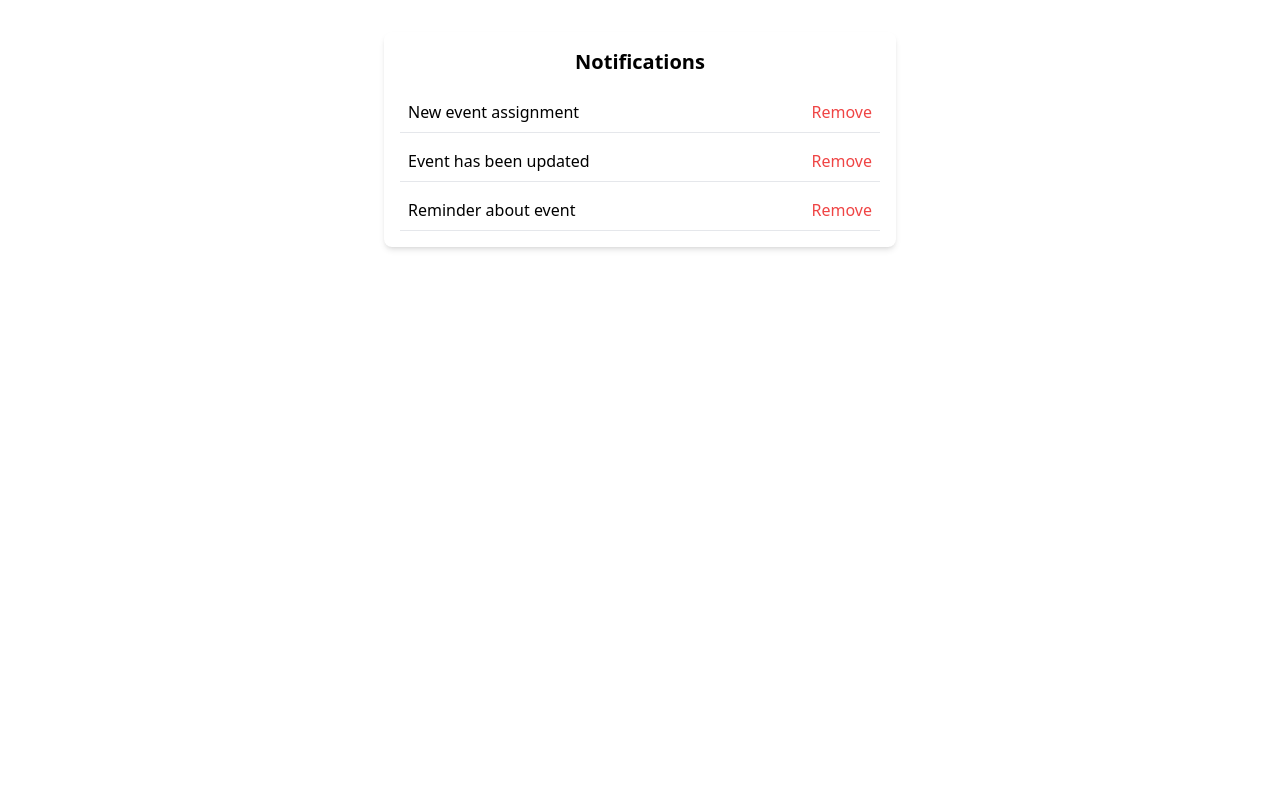
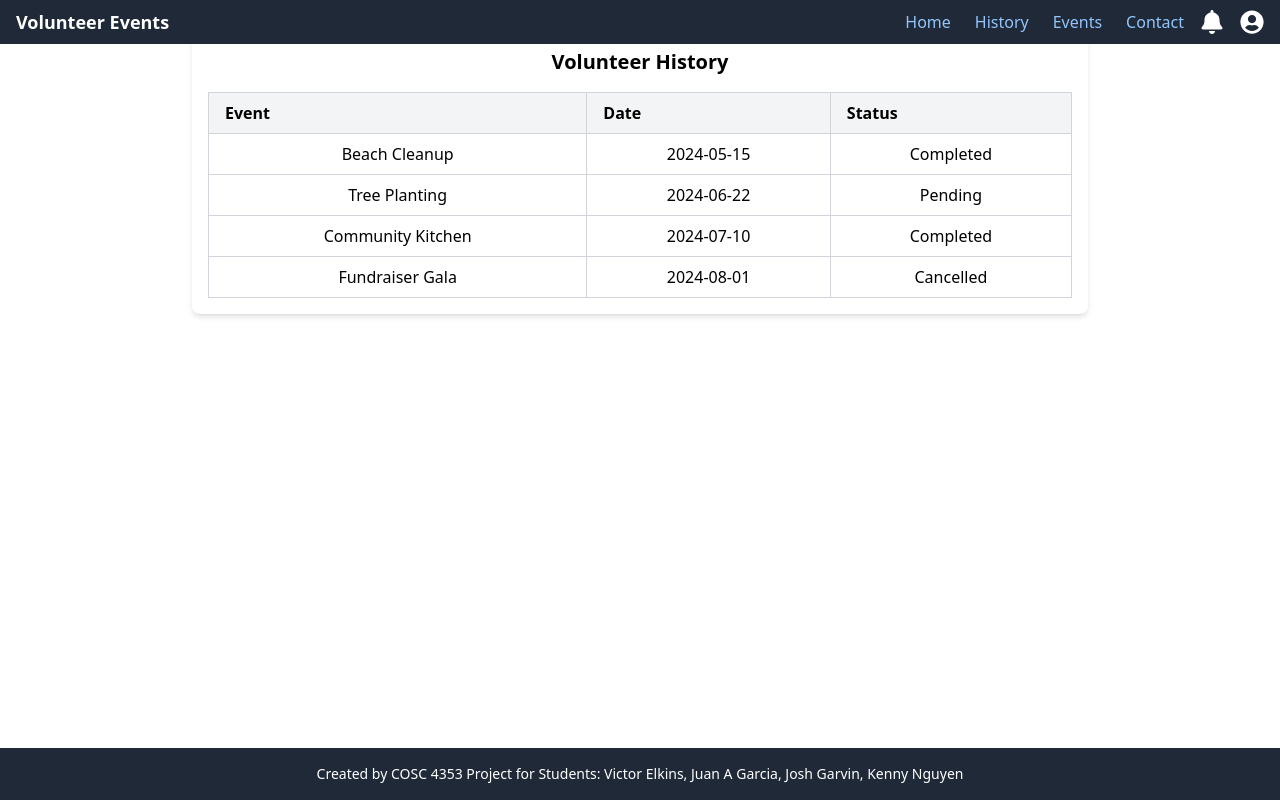
Before and after one commit to Victor-Elkins/Volunteer-Site-Project, a React (Vite) app in the folder frontend/: page /History in a window 1280 px wide. Built offline with nearby package versions, Linux system fonts and the light colour scheme.

Commit message:
Add Components

```diff
--- a/frontend/src/App.tsx
+++ b/frontend/src/App.tsx
@@ -3,6 +3,7 @@ import { Routes, Route, Navigate } from 'react-router-dom'
 import Home from './Home/Home'
 import Notify from './Notify/Notify'
 import History from './History/History'
+
 import './App.css'
 
 const App: React.FC = () => {
--- /dev/null
+++ b/frontend/src/Components/Footer.tsx
@@ -0,0 +1,12 @@
+// src/components/Footer.js
+import React from 'react';
+
+const Footer = () => {
+  return (
+    <footer className="bg-gray-800 text-white py-4 text-center fixed bottom-0 left-0 w-full">
+      <p className="text-sm">Created by COSC 4353 Project for Students: Victor Elkins, Juan A Garcia, Josh Garvin, Kenny Nguyen</p>
+    </footer>
+  );
+};
+
+export default Footer;
--- /dev/null
+++ b/frontend/src/Components/Header.tsx
@@ -0,0 +1,57 @@
+// src/components/Header.js
+import React from 'react';
+import { FaBell, FaUserCircle } from 'react-icons/fa'; // Import React Icons
+import { useNavigate } from 'react-router-dom'; // Import useNavigate
+
+const Header = () => {
+  const navigate = useNavigate(); // Initialize useNavigate
+
+  const handleBellClick = () => {
+    navigate('/notify'); // Navigate to the Notify route
+  };
+
+  const handleHistoryClick = () => {
+    navigate('/history');
+  };
+
+  const handleHomeClick = () => {
+    navigate('/home');
+  };
+
+  return (
+    <nav className="bg-gray-800 w-full fixed top-0 left-0 z-10">
+      <div className="flex justify-between items-center px-4 py-2 max-w-full mx-auto">
+        <div className="text-white text-lg font-bold">
+          Volunteer Events
+        </div>
+        <ul className="flex ml-auto space-x-6">
+          <li>
+            <a className="text-blue-300 hover:text-white" onClick={handleHomeClick} href="#">Home</a>
+          </li>
+          <li>
+            <a className="text-blue-300 hover:text-white" onClick={handleHistoryClick} href="#">History</a>
+          </li>
+          <li>
+            <a className="text-blue-300 hover:text-white" href="#">Events</a>
+          </li>
+          <li>
+            <a className="text-blue-300 hover:text-white" href="#">Contact</a>
+          </li>
+        </ul>
+        <div className="flex items-center space-x-4 ml-4">
+          <button
+            className="text-white hover:text-gray-400"
+            onClick={handleBellClick}
+          >
+            <FaBell size={24} />
+          </button>
+          <button className="text-white hover:text-gray-400">
+            <FaUserCircle size={24} />
+          </button>
+        </div>
+      </div>
+    </nav>
+  );
+};
+
+export default Header;
--- a/frontend/src/History/History.tsx
+++ b/frontend/src/History/History.tsx
@@ -1,40 +1,49 @@
 import React, { useState } from 'react';
-
-const Notify = () => {
-  // Sample notifications state
-  const [notifications, setNotifications] = useState([
-    { id: 1, message: 'New event assignment' },
-    { id: 2, message: 'Event has been updated' },
-    { id: 3, message: 'Reminder about event' },
+import { ReactElement } from 'react';
+import Header from '../Components/Header';
+import Footer from '../Components/Footer';
+const History = () => {
+  // Sample data for the volunteer history
+  const [volunteerHistory, setVolunteerHistory] = useState([
+    { id: 1, event: 'Beach Cleanup', date: '2024-05-15', status: 'Completed' },
+    { id: 2, event: 'Tree Planting', date: '2024-06-22', status: 'Pending' },
+    { id: 3, event: 'Community Kitchen', date: '2024-07-10', status: 'Completed' },
+    { id: 4, event: 'Fundraiser Gala', date: '2024-08-01', status: 'Cancelled' },
   ]);
 
-  // Function to remove a notification by id
-  const removeNotification = (id: any) => {
-    setNotifications(notifications.filter(notification => notification.id !== id));
-  };
-
   return (
-    <div className="p-4 max-w-lg mx-auto bg-white shadow-md rounded-lg">
-      <h1 className="text-xl font-bold mb-4">Notifications</h1>
-      <ul className="space-y-2">
-        {notifications.length === 0 ? (
-          <li className="text-gray-500">No notifications</li>
-        ) : (
-          notifications.map(notification => (
-            <li key={notification.id} className="flex justify-between items-center p-2 border-b border-gray-200">
-              <span>{notification.message}</span>
-              <button
-                className="text-red-500 hover:text-red-700"
-                onClick={() => removeNotification(notification.id)}
-              >
-                Remove
-              </button>
-            </li>
-          ))
-        )}
-      </ul>
+    <div className="p-4 max-w-4xl mx-auto bg-white shadow-md rounded-lg">
+      <Header />
+      <h1 className="text-xl font-bold mb-4">Volunteer History</h1>
+      <table className="w-full border-collapse border border-gray-200">
+        <thead>
+          <tr className="bg-gray-100">
+            <th className="border border-gray-300 px-4 py-2 text-left">Event</th>
+            <th className="border border-gray-300 px-4 py-2 text-left">Date</th>
+            <th className="border border-gray-300 px-4 py-2 text-left">Status</th>
+          </tr>
+        </thead>
+        <tbody>
+          {volunteerHistory.length === 0 ? (
+            <tr>
+              <td colSpan={3} className="border border-gray-300 px-4 py-2 text-center text-gray-500">
+                No history available
+              </td>
+            </tr>
+          ) : (
+            volunteerHistory.map((entry) => (
+              <tr key={entry.id}>
+                <td className="border border-gray-300 px-4 py-2">{entry.event}</td>
+                <td className="border border-gray-300 px-4 py-2">{entry.date}</td>
+                <td className="border border-gray-300 px-4 py-2">{entry.status}</td>
+              </tr>
+            ))
+          )}
+        </tbody>
+      </table>
+      <Footer />
     </div>
   );
 };
 
-export default Notify;
+export default History;
--- a/frontend/src/Home/Home.tsx
+++ b/frontend/src/Home/Home.tsx
@@ -1,54 +1,18 @@
 import React from 'react';
-import { FaBell, FaUserCircle } from 'react-icons/fa'; // Import React Icons
-import '../index.css';
-import './Home.css';
-import { useNavigate } from 'react-router-dom'; // Import useNavigate
+import '../index.css'; // Main CSS
+import './Home.css'; // Home-specific CSS (if any)
+import Header from '../Components/Header';
+import Footer from '../Components/Footer';
+const Home = () => {
+  return (
 
-const Home = () => {
-  const navigate = useNavigate(); // Initialize useNavigate
+    <div className="p-4 max-w-lg mx-auto bg-white shadow-md rounded-lg">
+      <Header />
+      <h1 className="text-xl font-bold mb-4">Welcome to Volunteer Events</h1>
+      <p>Here you can find and manage your volunteer events.</p>
+      <Footer />
+    </div>
 
-  const handleBellClick = () => {
-    navigate('/notify'); // Navigate to the Notify route
-  };
-  const handleHistoryClick = () => {
-    navigate('/history')
-  };
-  const handleHomeClick = () => {
-    navigate('/home')
-  };
-  return (
-    <nav className="bg-gray-800 w-full fixed top-0 left-0 z-10">
-      <div className="flex justify-between items-center px-4 py-2 max-w-full mx-auto">
-        <div className="text-white text-lg font-bold">
-          Volunteer Events
-        </div>
-        <ul className="flex ml-auto space-x-6">
-          <li>
-            <a className="text-blue-300 hover:text-white" onClick={handleHomeClick} href="#">Home</a>
-          </li>
-          <li>
-            <a className="text-blue-300 hover:text-white" onClick={handleHistoryClick} href="#">History</a>
-          </li>
-          <li>
-            <a className="text-blue-300 hover:text-white" href="#">Events</a>
-          </li>
-          <li>
-            <a className="text-blue-300 hover:text-white" href="#">Contact</a>
-          </li>
-        </ul>
-        <div className="flex items-center space-x-4 ml-4">
-        <button
-            className="text-white hover:text-gray-400"
-            onClick={handleBellClick} // Attach click handler
-          >
-            <FaBell size={24} />
-          </button>
-          <button className="text-white hover:text-gray-400">
-            <FaUserCircle size={24} />
-          </button>
-        </div>
-      </div>
-    </nav>
   );
 };
 
--- a/frontend/src/Notify/Notify.tsx
+++ b/frontend/src/Notify/Notify.tsx
@@ -1,5 +1,6 @@
 import React, { useState } from 'react';
-
+import Header from '../Components/Header';
+import Footer from '../Components/Footer';
 const Notify = () => {
   // Sample notifications state
   const [notifications, setNotifications] = useState([
@@ -15,6 +16,7 @@ const Notify = () => {
 
   return (
     <div className="p-4 max-w-lg mx-auto bg-white shadow-md rounded-lg">
+      <Header />
       <h1 className="text-xl font-bold mb-4">Notifications</h1>
       <ul className="space-y-2">
         {notifications.length === 0 ? (
@@ -33,6 +35,7 @@ const Notify = () => {
           ))
         )}
       </ul>
+      <Footer />
     </div>
   );
 };
```
